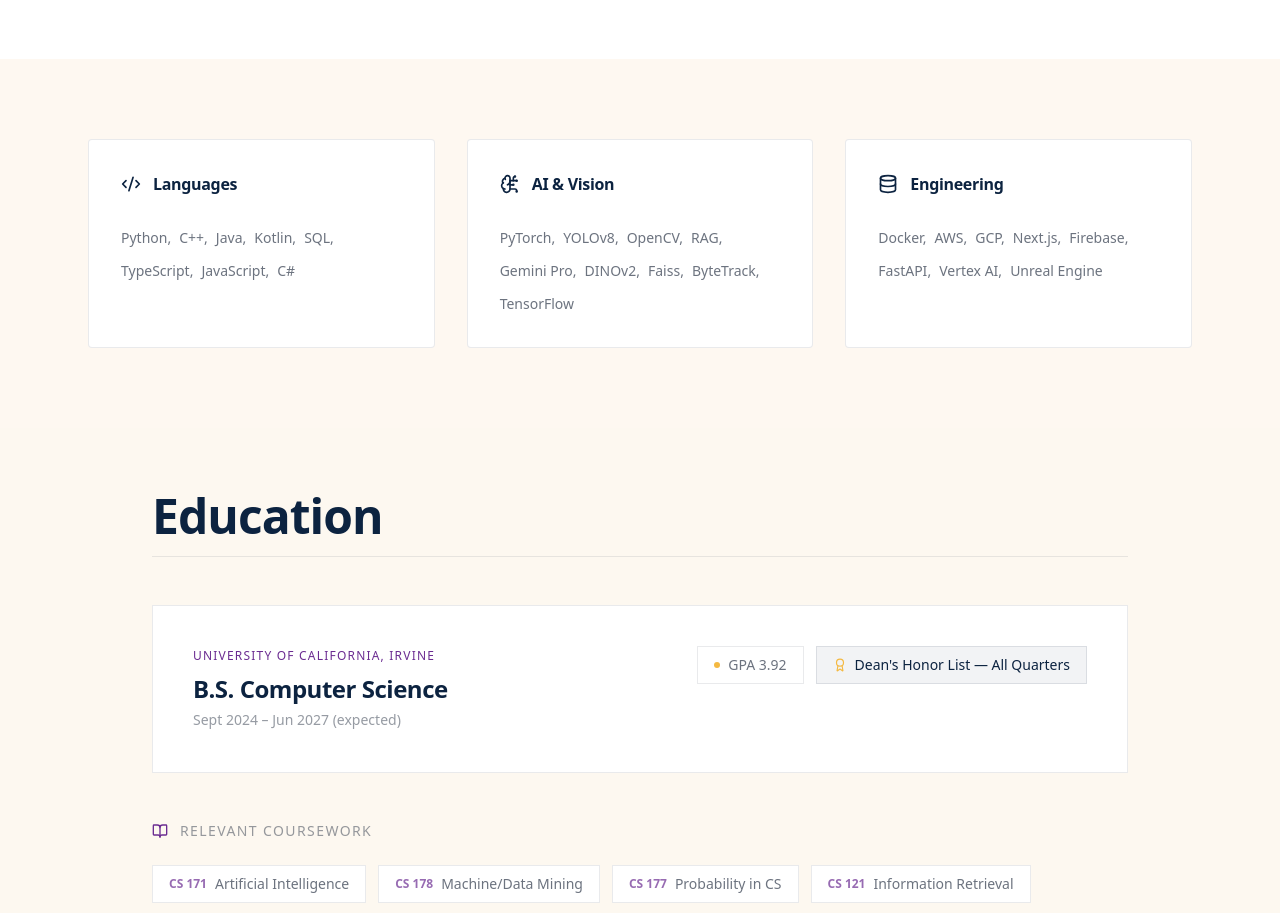
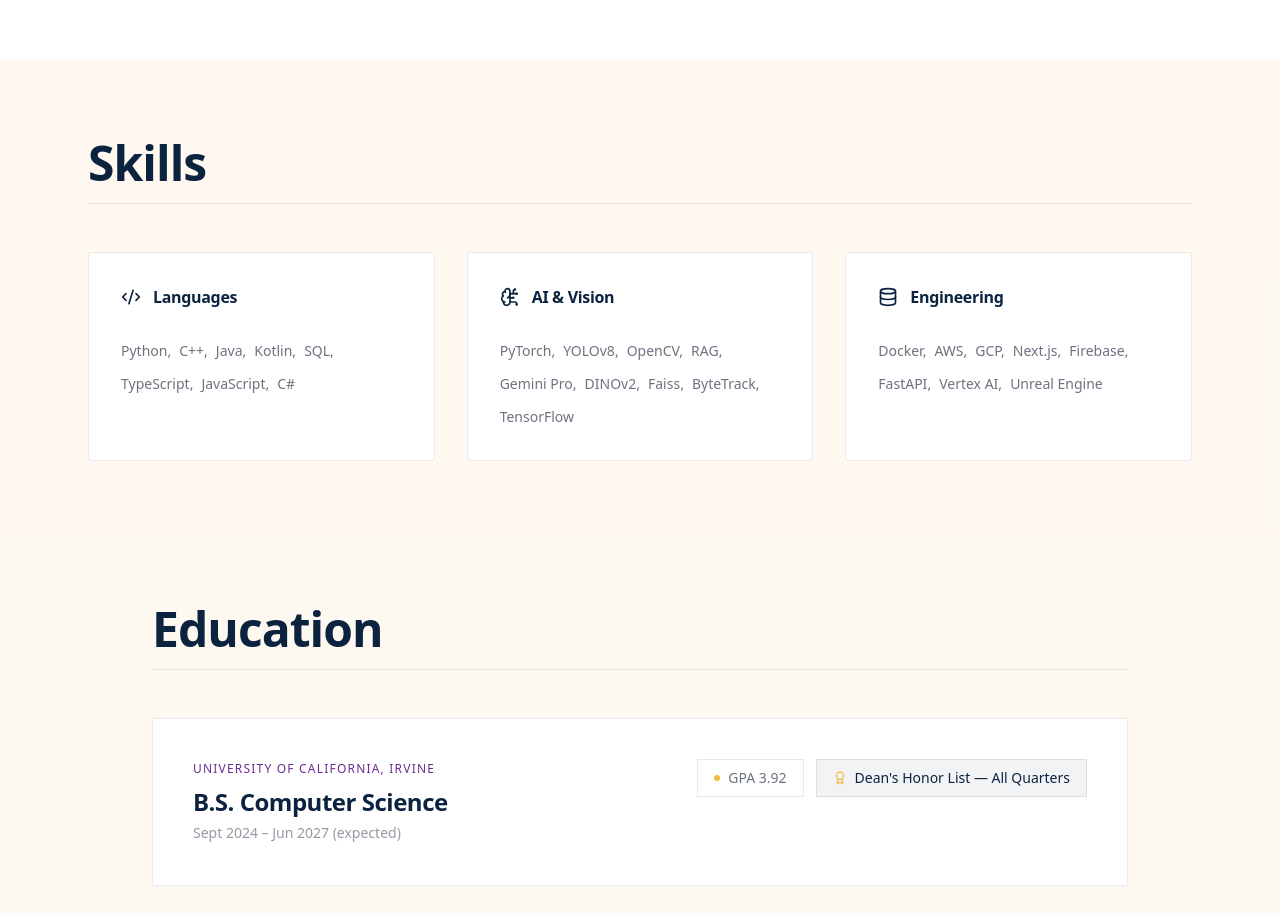
Before and after one commit to rohan1234usa/rohan-portfolio, a Next.js app: page / in a window 1280 px wide. Shown: the part 3280-4193 px from the top of the page. Built offline with nearby package versions, Linux system fonts and the light colour scheme; a web font is replaced by a local one.

Commit message:
add Skills section header and divider

```diff
--- a/components/Skills.tsx
+++ b/components/Skills.tsx
@@ -50,6 +50,10 @@ export const Skills = () => {
         <section className="py-20 bg-brand-cream/30">
             <div className="container mx-auto px-6 max-w-6xl">
                 {/* Section Header */}
+                <div className="mb-12">
+                    <h2 className="text-4xl lg:text-5xl font-bold text-brand-navy mb-4 font-display">Skills</h2>
+                    <div className="w-full h-px bg-brand-charcoal/10" />
+                </div>
                 <div className="grid md:grid-cols-3 gap-8">
                     <SkillColumn
                         title="Languages"
```
